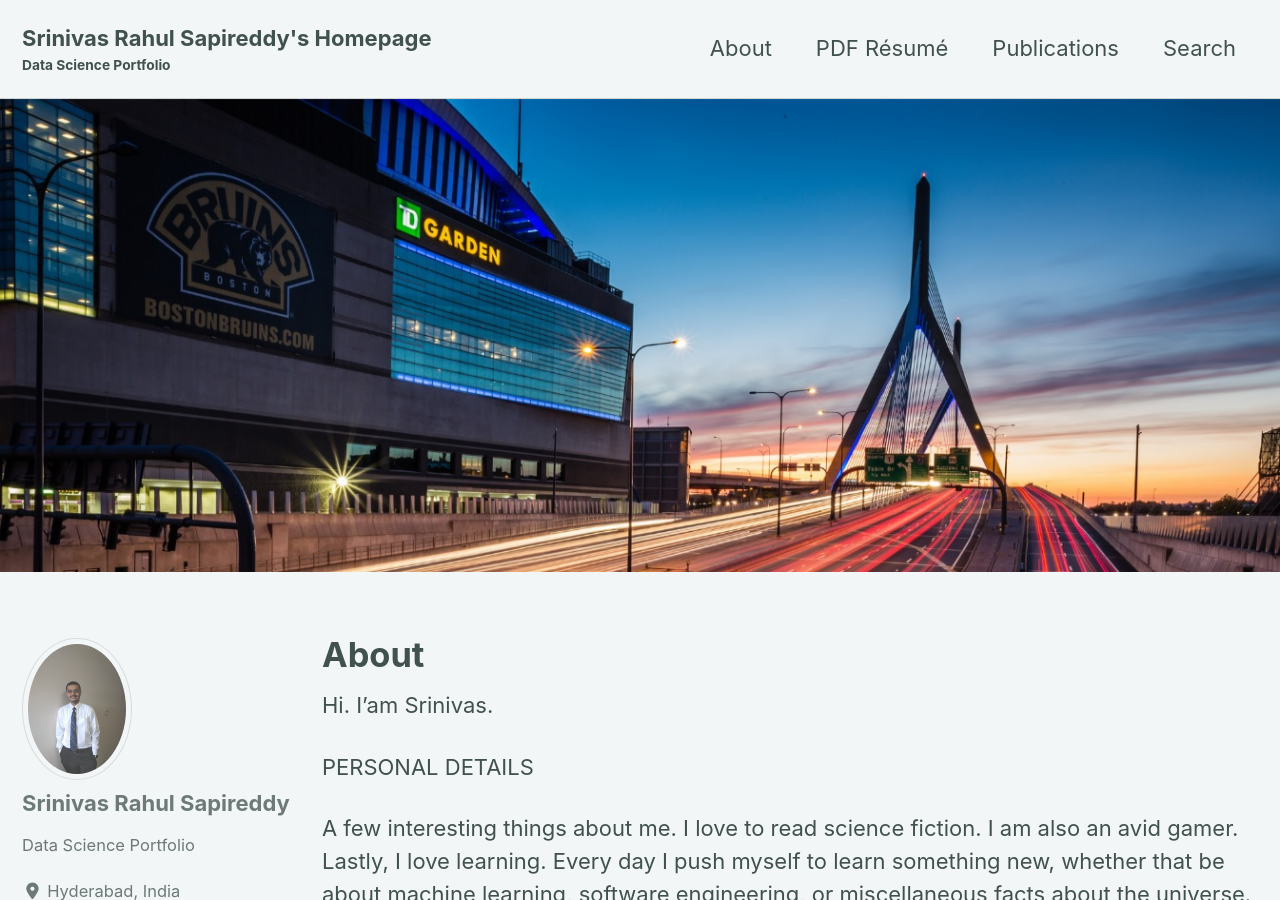
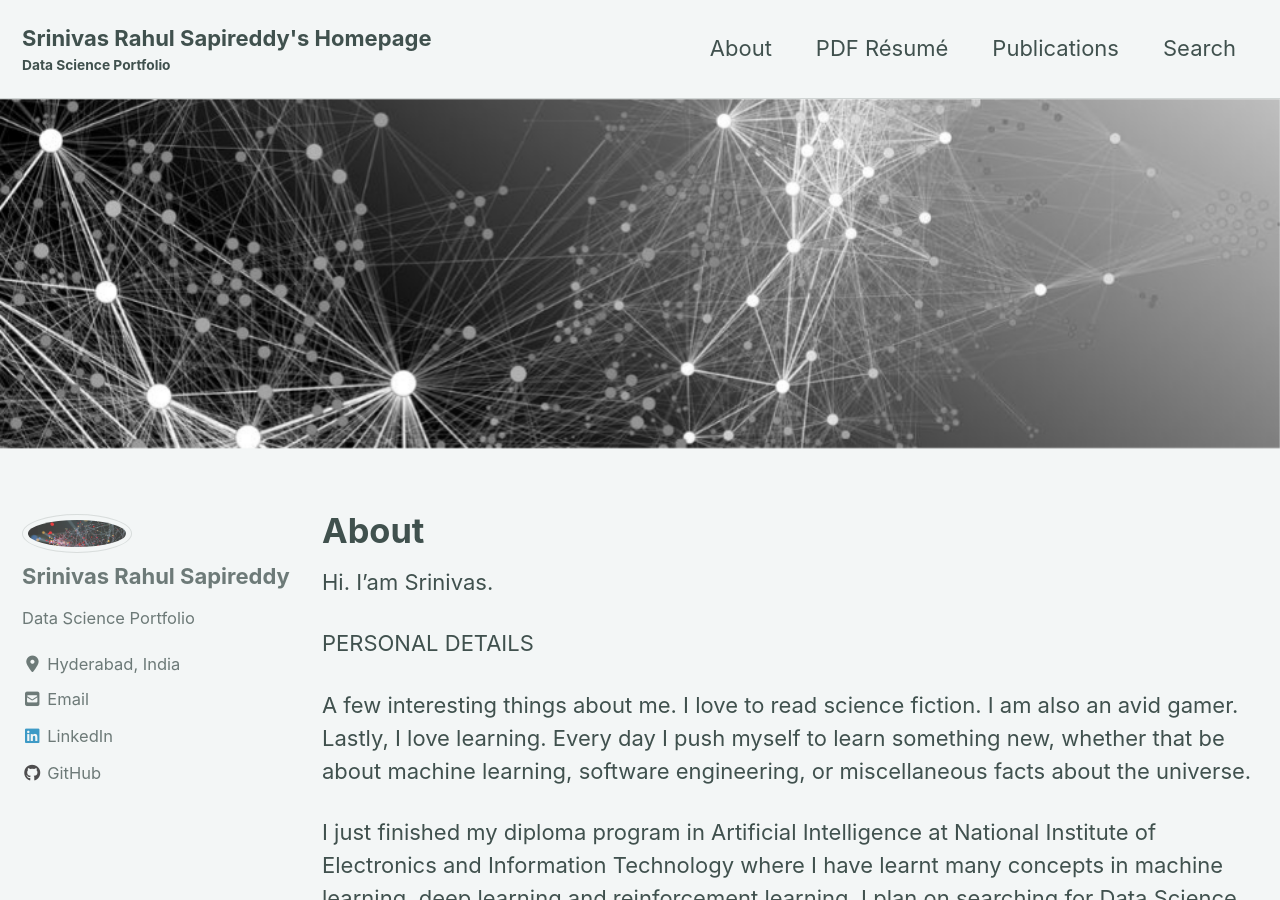
Before and after one commit to srsapireddy/srsapireddy.github.io, a Jekyll site: the page built from _pages/about.md, in a window 1280 px wide and 900 px high. Built offline with Jekyll 4.4.1, drawn with Linux system fonts in a browser that asks for light colours; cached includes are drawn as plain includes; nearby versions of some CDN libraries.

Commit message:
new gith

```diff
--- a/_config.yml
+++ b/_config.yml
@@ -108,7 +108,7 @@
 # Site Author
 author:
   name             : "Srinivas Rahul Sapireddy"
-  avatar           : "/images/image.jpeg" # path of avatar image, e.g. "/assets/images/bio-photo.jpg"
+  avatar           : "/images/1.JPG" # path of avatar image, e.g. "/assets/images/bio-photo.jpg"
   bio              : "Data Science Portfolio"
   location         : "Hyderabad, India"
   email            :
--- a/_pages/about.md
+++ b/_pages/about.md
@@ -2,7 +2,7 @@
 title: "About"
 permalink: /about/
 header:
-    image: "/images/zakim.jpg"
+    image: "/images/3.JPG"
 ---
 Hi. I'am Srinivas.
 
```
Also changed, not shown: images/1.JPG (added), images/2.JPG (added), images/3.JPG (added).
